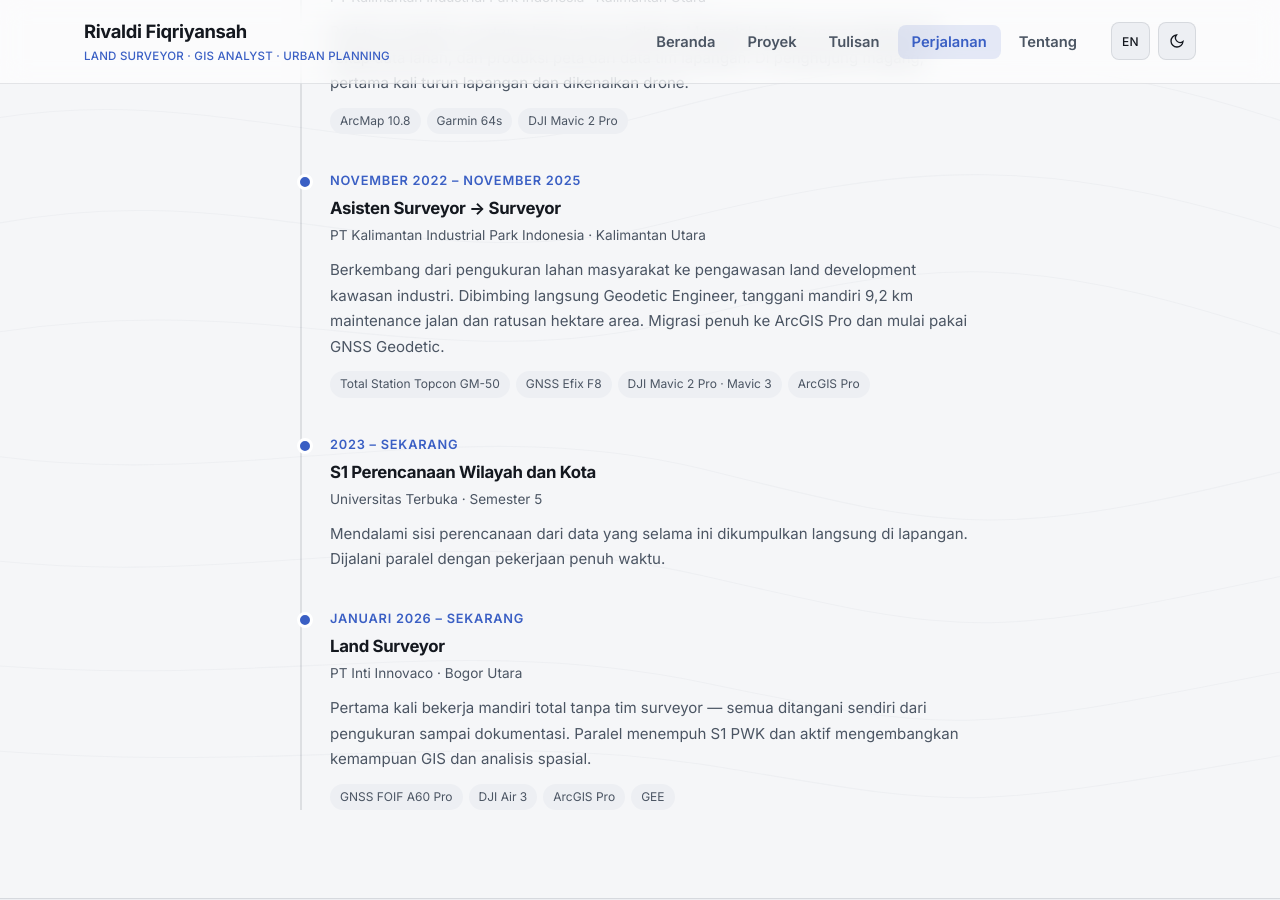
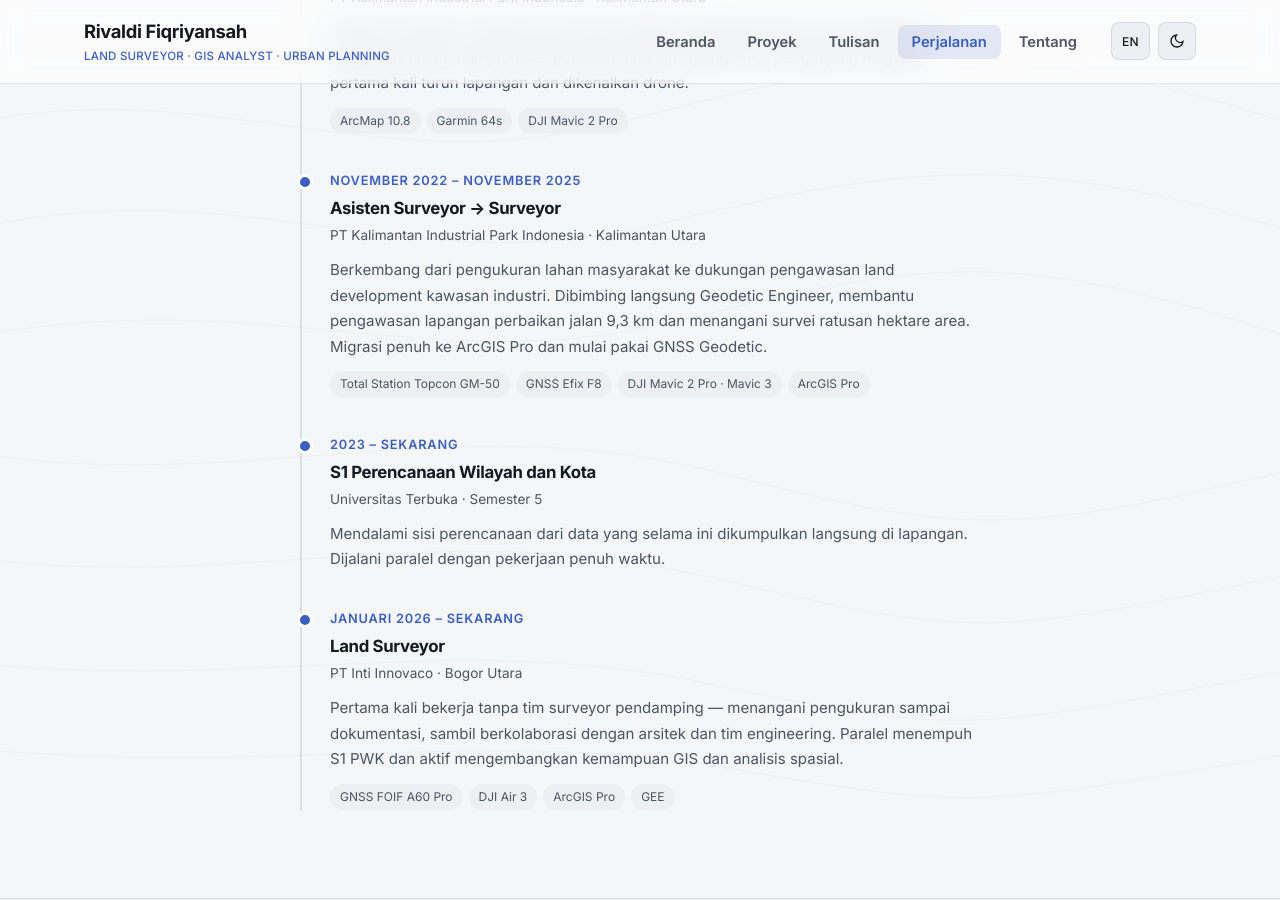
Before and after one commit to RivaldiMpam/RivaldiMpam.github.io, a Jekyll site: the page built from journey.md, in a window 1280 px wide and 900 px high, scrolled down 475 px. Built offline with Jekyll 4.4.1, drawn with Linux system fonts in a browser that asks for light colours.

Commit message:
Update project descriptions and details in journey.md

```diff
--- a/journey.md
+++ b/journey.md
@@ -46,9 +46,9 @@ description: "Perjalanan karier Rivaldi Fiqriyansah — dari magang pertama di K
           PT Kalimantan Industrial Park Indonesia · Kalimantan Utara
         </div>
         <p class="i18n"
-           data-id="Berkembang dari pengukuran lahan masyarakat ke pengawasan land development kawasan industri. Dibimbing langsung Geodetic Engineer, tanggani mandiri 9,2 km maintenance jalan dan ratusan hektare area. Migrasi penuh ke ArcGIS Pro dan mulai pakai GNSS Geodetic."
-           data-en="Grew from community land surveys to supervising industrial land development. Mentored by a Geodetic Engineer, independently handled 9.2 km of road maintenance and hundreds of hectares. Fully migrated to ArcGIS Pro and started using Geodetic GNSS.">
-          Berkembang dari pengukuran lahan masyarakat ke pengawasan land development kawasan industri. Dibimbing langsung Geodetic Engineer, tanggani mandiri 9,2 km maintenance jalan dan ratusan hektare area. Migrasi penuh ke ArcGIS Pro dan mulai pakai GNSS Geodetic.
+           data-id="Berkembang dari pengukuran lahan masyarakat ke dukungan pengawasan land development kawasan industri. Dibimbing langsung Geodetic Engineer, membantu pengawasan lapangan perbaikan jalan 9,3 km dan menangani survei ratusan hektare area. Migrasi penuh ke ArcGIS Pro dan mulai pakai GNSS Geodetic."
+           data-en="Grew from community land surveys to supporting supervision of industrial land development. Mentored by a Geodetic Engineer, supported field supervision of a 9.3 km road improvement project and handled surveys across hundreds of hectares. Fully migrated to ArcGIS Pro and started using Geodetic GNSS.">
+          Berkembang dari pengukuran lahan masyarakat ke dukungan pengawasan land development kawasan industri. Dibimbing langsung Geodetic Engineer, membantu pengawasan lapangan perbaikan jalan 9,3 km dan menangani survei ratusan hektare area. Migrasi penuh ke ArcGIS Pro dan mulai pakai GNSS Geodetic.
         </p>
         <div style="display:flex; flex-wrap:wrap; gap:6px; margin-top:12px;">
           <span style="font-size:0.75rem; padding:3px 10px; border-radius:100px; background:var(--surface-2); color:var(--text-muted);">Total Station Topcon GM-50</span>
@@ -82,9 +82,9 @@ description: "Perjalanan karier Rivaldi Fiqriyansah — dari magang pertama di K
           PT Inti Innovaco · Bogor Utara
         </div>
         <p class="i18n"
-           data-id="Pertama kali bekerja mandiri total tanpa tim surveyor — semua ditangani sendiri dari pengukuran sampai dokumentasi. Paralel menempuh S1 PWK dan aktif mengembangkan kemampuan GIS dan analisis spasial."
-           data-en="First time working fully independently without a survey team — handling everything solo from measurement to documentation. Simultaneously pursuing an Urban Planning degree and actively developing GIS and spatial analysis skills.">
-          Pertama kali bekerja mandiri total tanpa tim surveyor — semua ditangani sendiri dari pengukuran sampai dokumentasi. Paralel menempuh S1 PWK dan aktif mengembangkan kemampuan GIS dan analisis spasial.
+           data-id="Pertama kali bekerja tanpa tim surveyor pendamping — menangani pengukuran sampai dokumentasi, sambil berkolaborasi dengan arsitek dan tim engineering. Paralel menempuh S1 PWK dan aktif mengembangkan kemampuan GIS dan analisis spasial."
+           data-en="First time working without a supporting survey team — handling measurement through documentation, while collaborating with architects and the engineering team. Simultaneously pursuing an Urban Planning degree and actively developing GIS and spatial analysis skills.">
+          Pertama kali bekerja tanpa tim surveyor pendamping — menangani pengukuran sampai dokumentasi, sambil berkolaborasi dengan arsitek dan tim engineering. Paralel menempuh S1 PWK dan aktif mengembangkan kemampuan GIS dan analisis spasial.
         </p>
         <div style="display:flex; flex-wrap:wrap; gap:6px; margin-top:12px;">
           <span style="font-size:0.75rem; padding:3px 10px; border-radius:100px; background:var(--surface-2); color:var(--text-muted);">GNSS FOIF A60 Pro</span>
```
